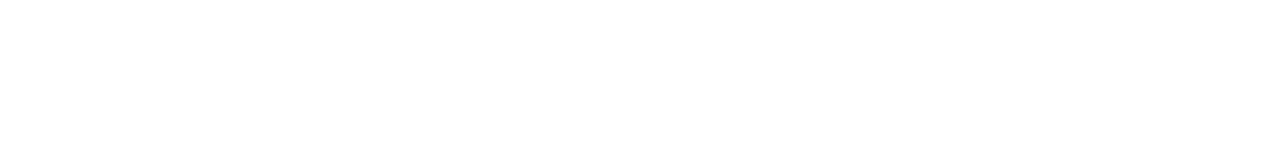
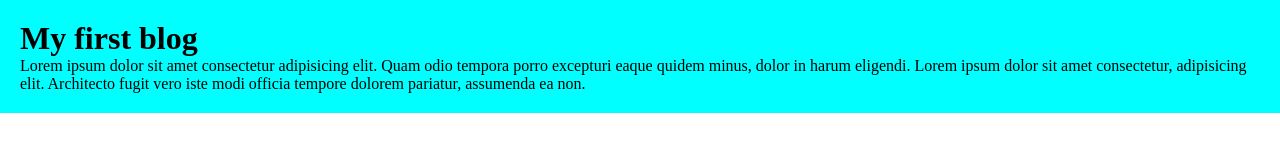
Before and after one commit to mdhasanshuvo/my-simple-website, a plain HTML site: page index.html in a window 1280 px wide. Drawn offline with Linux system fonts and the light colour scheme.

Commit message:
added the first blog

```diff
--- /dev/null
+++ b/css/style.css
@@ -0,0 +1,8 @@
+*{
+    margin: 0;
+    padding: 0;
+}
+div{
+    background-color: aqua;
+    padding: 20px;
+}
--- a/index.html
+++ b/index.html
@@ -4,8 +4,12 @@
     <meta charset="UTF-8">
     <meta name="viewport" content="width=device-width, initial-scale=1.0">
     <title>My simple website</title>
+    <link rel="stylesheet" href="css/style.css">
 </head>
 <body>
-
+    <div>
+        <h1>My first blog</h1>
+        <p>Lorem ipsum dolor sit amet consectetur adipisicing elit. Quam odio tempora porro excepturi eaque quidem minus, dolor in harum eligendi. Lorem ipsum dolor sit amet consectetur, adipisicing elit. Architecto fugit vero iste modi officia tempore dolorem pariatur, assumenda ea non. </p>
+    </div>
 </body>
 </html>
```
